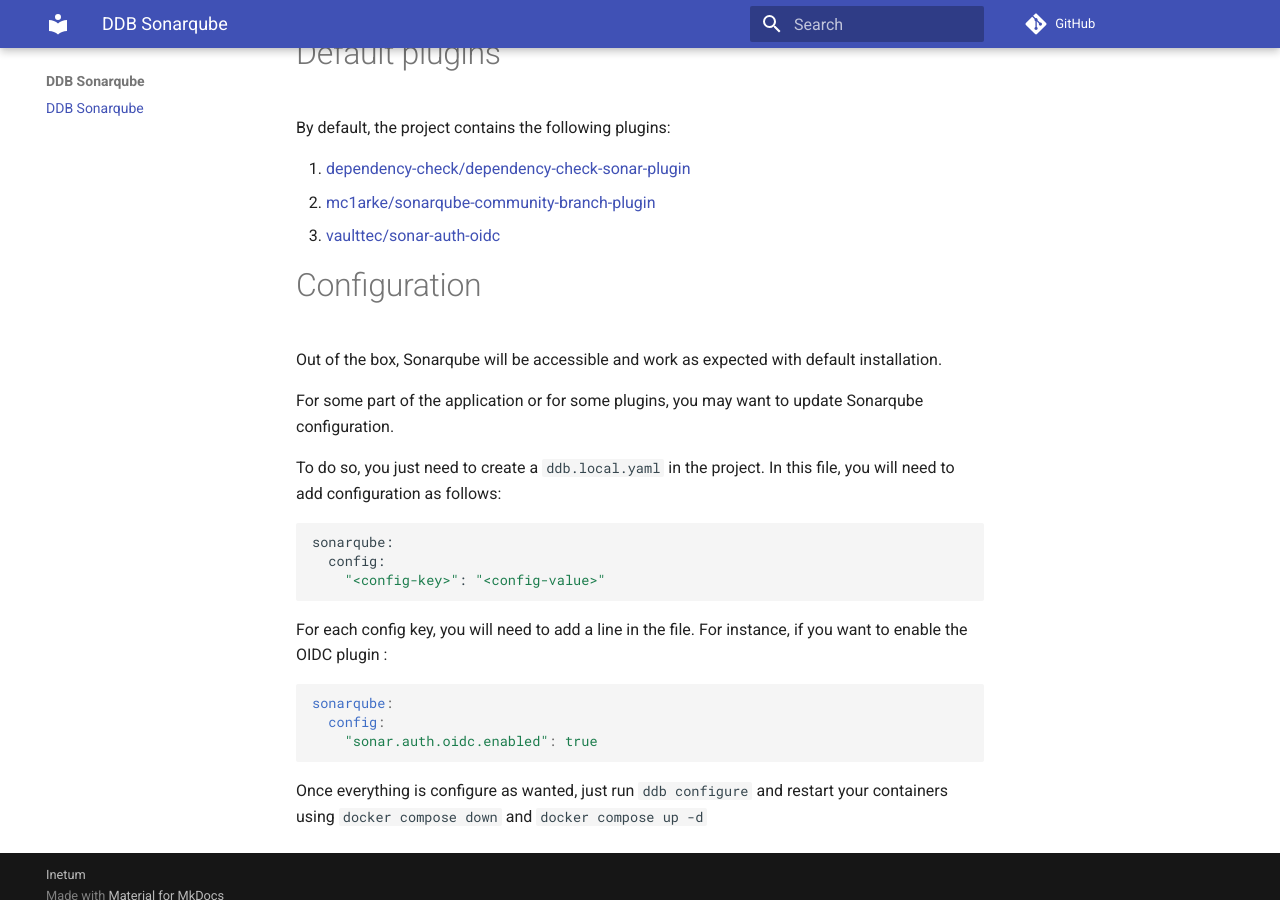
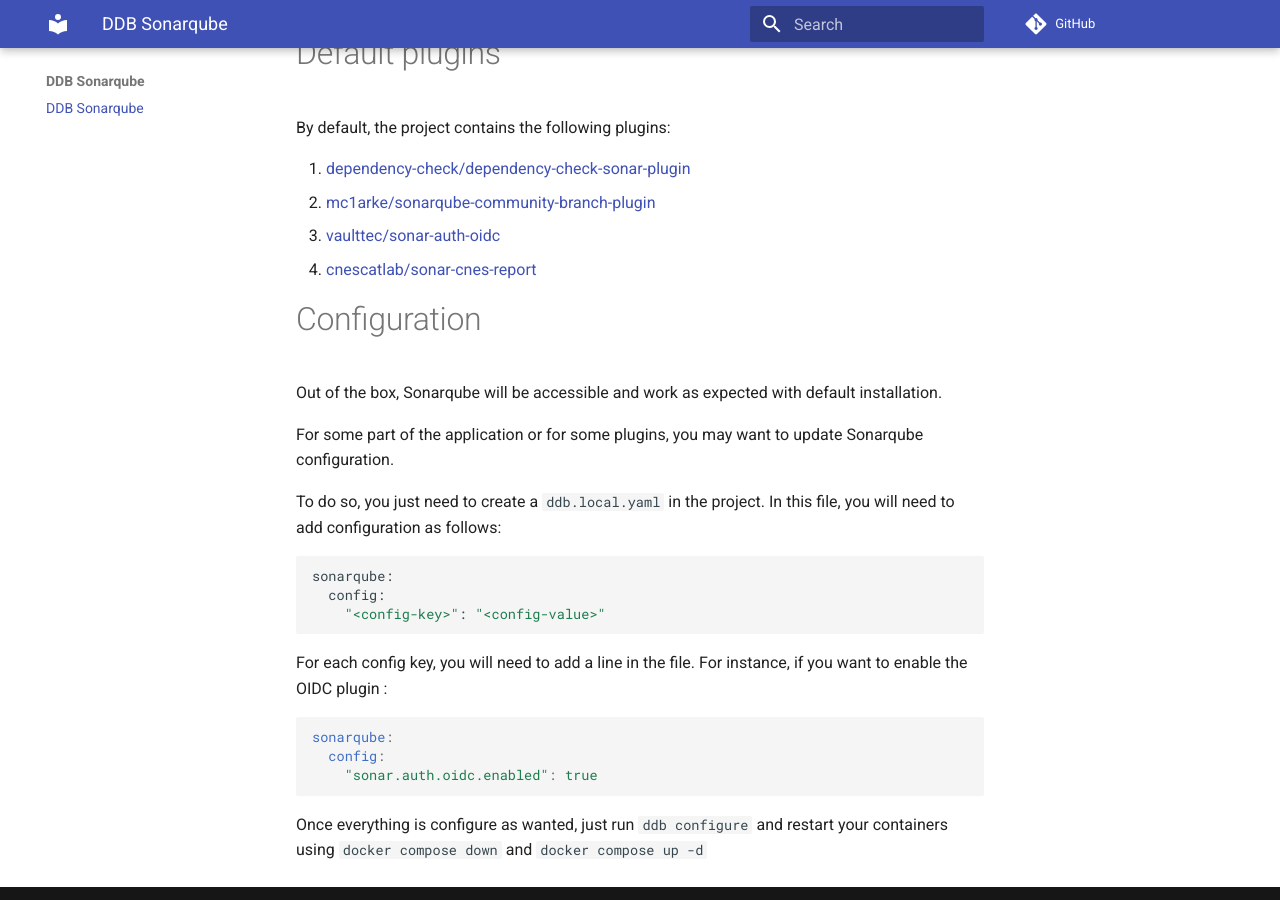
Before and after one commit to inetum-orleans/ddb-sonarqube, an MkDocs documentation site: the page built from docs/index.md, in a window 1280 px wide and 900 px high, scrolled down 1092 px. Built offline with MkDocs 1.6.1 and Material for MkDocs 9.7.7, drawn with Linux system fonts in a browser that asks for light colours; comment, search, counter and statistics services are not loaded.

Commit message:
feat: add CNES report plugin

```diff
--- a/ddb.yaml
+++ b/ddb.yaml
@@ -14,6 +14,9 @@
     - source: "https://github.com/vaulttec/sonar-auth-oidc/releases/download/v2.1.1/sonar-auth-oidc-plugin-2.1.1.jar"
       destination: ".docker/sonarqube/plugins"
       filename: "sonar-auth-oidc-plugin.jar"
+    - source: "https://github.com/cnescatlab/sonar-cnes-report/releases/download/5.0.0/sonar-cnes-report-5.0.0.jar"
+      destination: ".docker/sonarqube/plugins"
+      filename: "sonar-cnes-report.jar"
 
 docker:
   compose:
--- a/docs/index.md
+++ b/docs/index.md
@@ -45,6 +45,7 @@
 1. [dependency-check/dependency-check-sonar-plugin](https://github.com/dependency-check/dependency-check-sonar-plugin)
 2. [mc1arke/sonarqube-community-branch-plugin](https://github.com/mc1arke/sonarqube-community-branch-plugin)
 3. [vaulttec/sonar-auth-oidc](https://github.com/vaulttec/sonar-auth-oidc)
+4. [cnescatlab/sonar-cnes-report](https://github.com/cnescatlab/sonar-cnes-report)
 
 # Configuration
 
```
Also changed, not shown: 1 other file.
